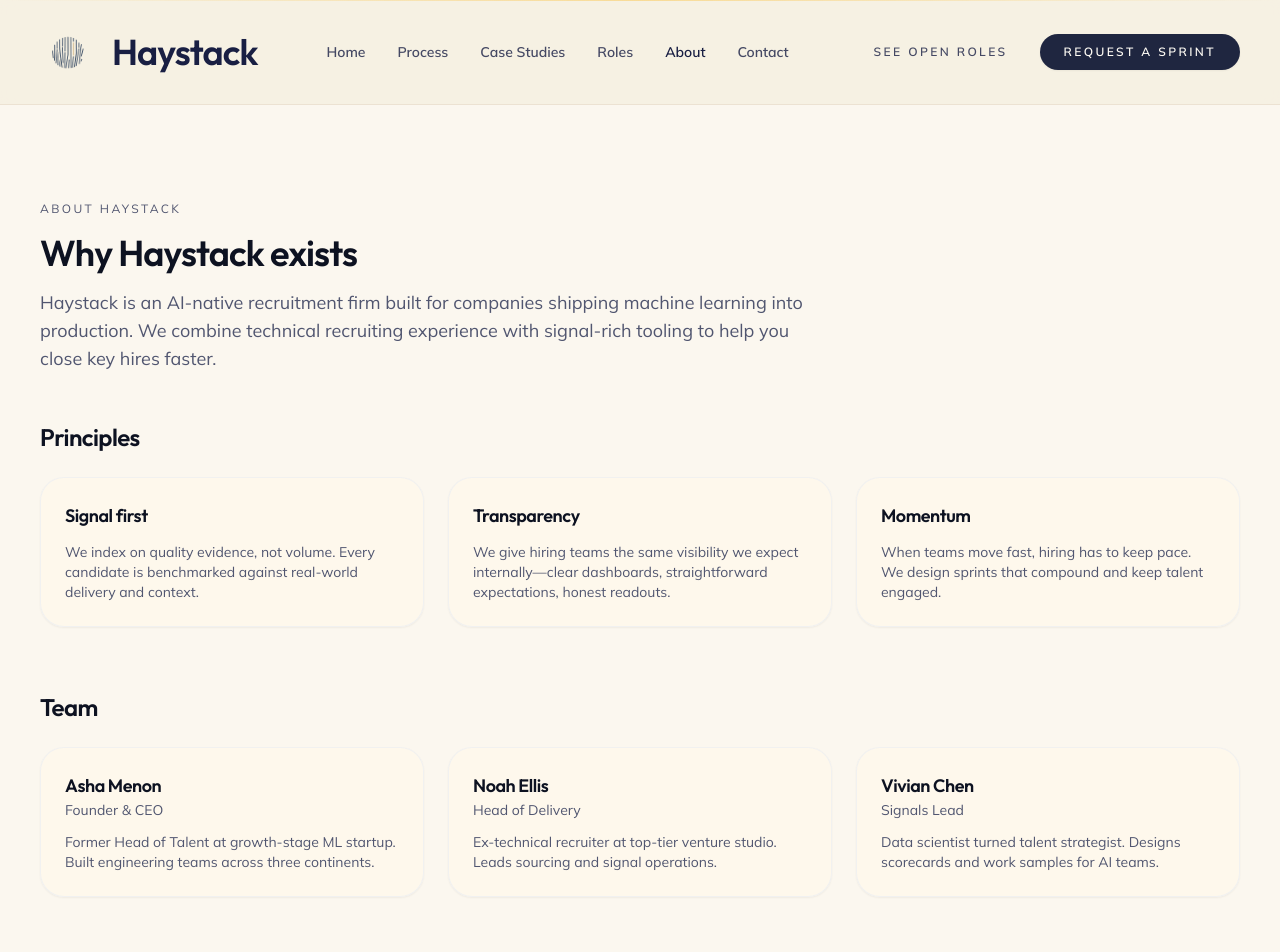
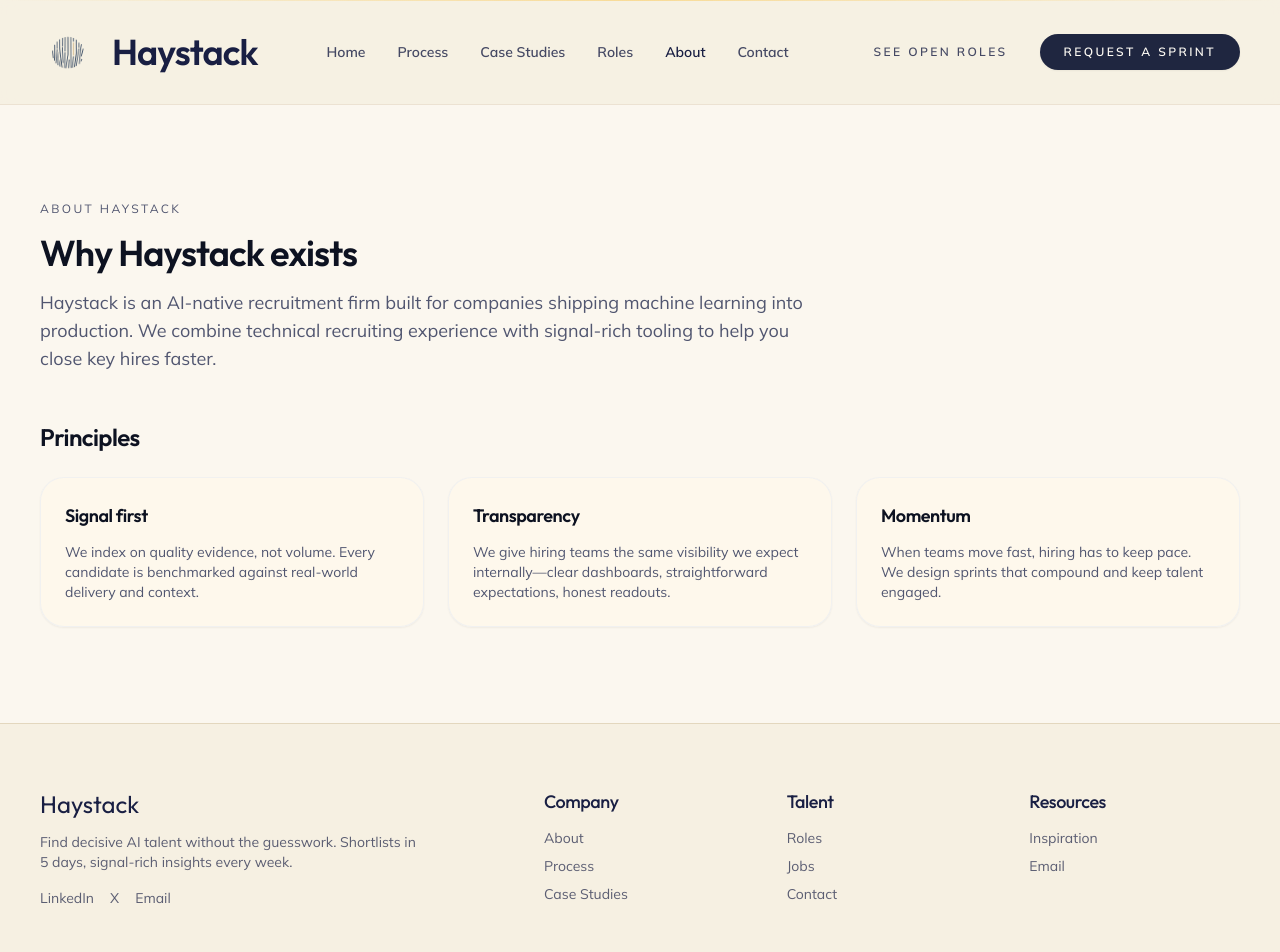
Before and after one commit to David-tech-creator/haystack, a Next.js app: page /about in a window 1280 px wide. Shown: the top 952 px of the page. Built offline with nearby package versions, Linux system fonts and the light colour scheme.

Commit message:
content: remove team section from about

```diff
--- a/src/app/about/page.tsx
+++ b/src/app/about/page.tsx
@@ -12,24 +12,6 @@
   {
     title: "Momentum",
     description: "When teams move fast, hiring has to keep pace. We design sprints that compound and keep talent engaged." ,
-  },
-]
-
-const team = [
-  {
-    name: "Asha Menon",
-    role: "Founder & CEO",
-    bio: "Former Head of Talent at growth-stage ML startup. Built engineering teams across three continents.",
-  },
-  {
-    name: "Noah Ellis",
-    role: "Head of Delivery",
-    bio: "Ex-technical recruiter at top-tier venture studio. Leads sourcing and signal operations.",
-  },
-  {
-    name: "Vivian Chen",
-    role: "Signals Lead",
-    bio: "Data scientist turned talent strategist. Designs scorecards and work samples for AI teams.",
   },
 ]
 
@@ -67,22 +49,6 @@
         </div>
       </section>
 
-      <section className="mt-16 space-y-6">
-        <h2 className="text-2xl font-semibold tracking-tight text-navy-900 dark:text-wheat-100">
-          Team
-        </h2>
-        <div className="grid gap-6 md:grid-cols-3">
-          {team.map((member) => (
-            <div key={member.name} className="rounded-3xl border border-navy-100/60 bg-[#fef8ec]/85 p-6 shadow-sm backdrop-blur dark:border-navy-800/60 dark:bg-navy-900/40">
-              <h3 className="text-lg font-semibold text-navy-900 dark:text-wheat-50">
-                {member.name}
-              </h3>
-              <p className="text-sm text-muted-foreground">{member.role}</p>
-              <p className="mt-3 text-sm text-muted-foreground">{member.bio}</p>
-            </div>
-          ))}
-        </div>
-      </section>
     </div>
   )
 }
```
